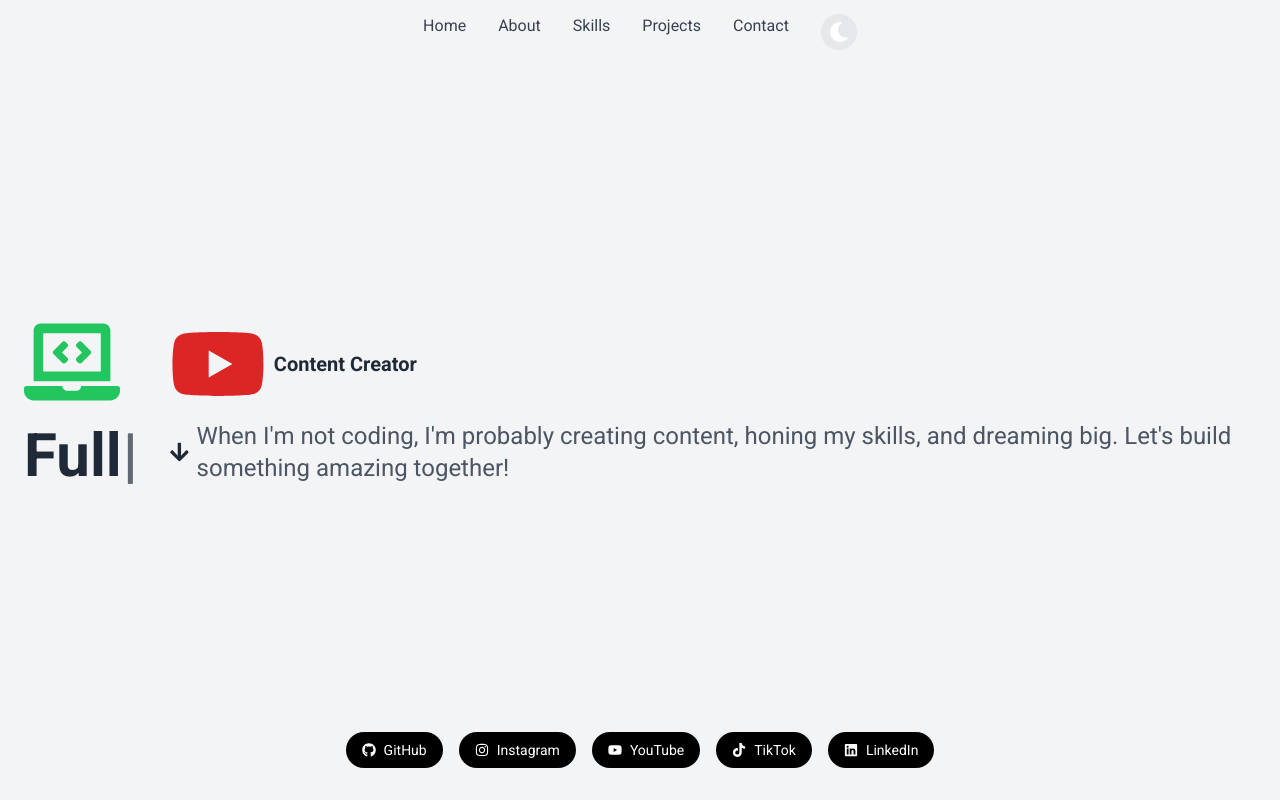
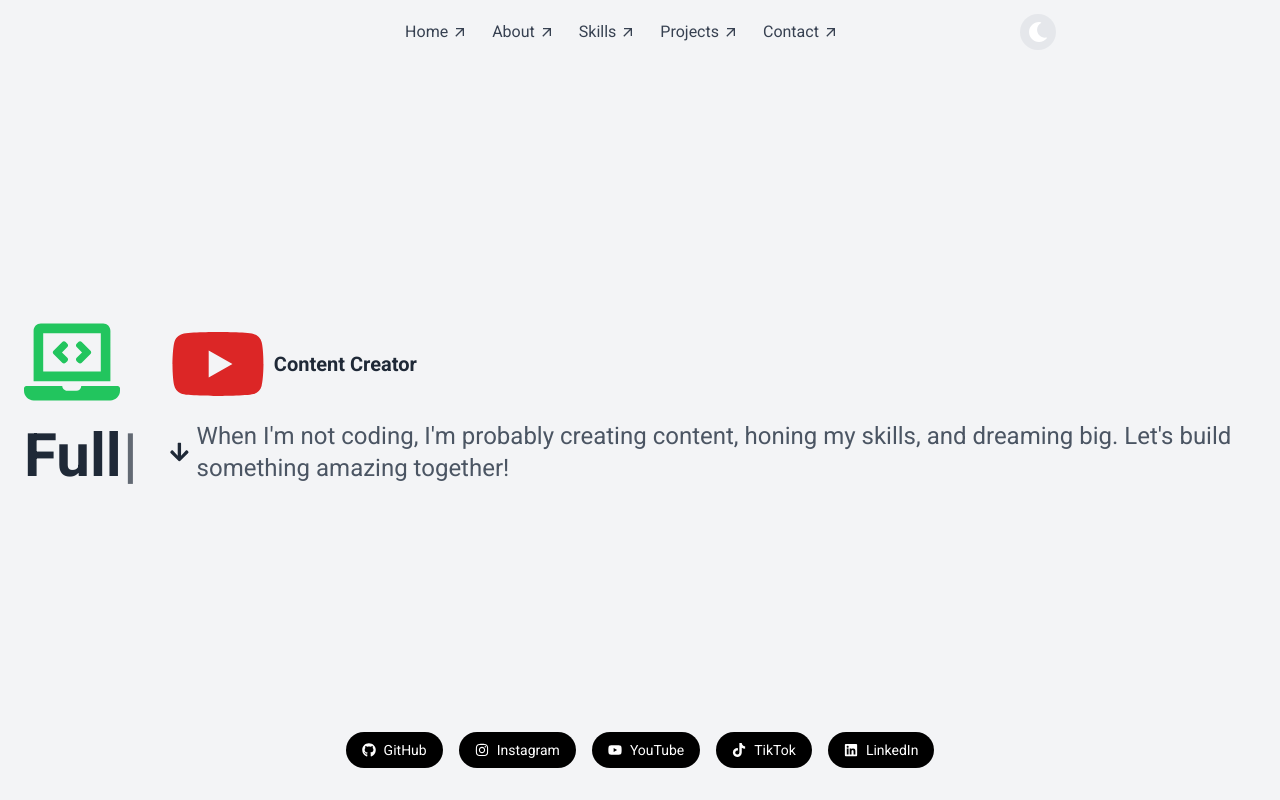
Before and after one commit to codewithdann0/my-portfolio, a Next.js app: page / in a window 1280 px wide. Shown: the top 800 px of the page. Built offline with nearby package versions, Linux system fonts and the light colour scheme.

Commit message:
The navbar style modified

```diff
--- a/app/components/Navbar.jsx
+++ b/app/components/Navbar.jsx
@@ -1,42 +1,39 @@
-// components/Navbar.tsx
-'use client'
+'use client';
 import { useState } from 'react';
 import Link from 'next/link';
-import { Link as ScrollLink } from 'react-scroll';
+import { MdOutlineArrowOutward } from 'react-icons/md';
 import ThemeToggle from './ThemeToggle';
 
 export default function Navbar() {
   const [isOpen, setIsOpen] = useState(false);
+
   return (
-    <nav className="fixed w-full top-0 z-50 ">
-      <div className="max-w-7xl mx-auto px-4 sm:px-6 lg:px-8">
+    <nav className="fixed w-full top-0 z-50">
+      <div className="max-w-4xl mx-auto px-4 sm:px-6 lg:px-8">
         <div className="flex items-center justify-between h-16">
-          <div className="flex items-center">
-            <Link href="/" className="text-2xl font-bold text-blue-600">
-              {/* Logo or Brand Name */}
-            </Link>
+          {/* Logo / Brand */}
+          <Link href="/" className="text-2xl font-bold text-blue-600">
+            {/* Logo or Brand Name */}
+
+          </Link>
+          {/* Desktop Menu */}
+          <div className="hidden md:flex space-x-6">
+            {['Home', 'About', 'Skills', 'Projects', 'Contact'].map((item, index) => (
+              <Link
+                key={index}
+                href={`#${item.toLowerCase()}`}
+                className="relative flex items-center text-gray-700 dark:text-gray-300 transition duration-300"
+              >
+                <span className="relative z-10">{item}</span>
+                <MdOutlineArrowOutward className="ml-1 text-base" />
+                <div className="absolute inset-0 bg-blue-100 dark:bg-gray-700 rounded-full scale-0 hover:scale-100 transition-transform duration-300 ease-in-out -z-1" />
+              </Link>
+            ))}
           </div>
-          <div className="hidden md:flex flex-grow justify-center space-x-8">
-            <Link href="/" className="text-gray-700 dark:text-gray-300 hover:text-blue-600">
-              Home
-            </Link>
-            <Link href="#about" className="text-gray-700 dark:text-gray-300 hover:text-blue-600">
-              About
-            </Link>
-            <Link href="#skills" className="text-gray-700 dark:text-gray-300 hover:text-blue-600"> {/* Added Skills link */}
-              Skills
-            </Link>
-            <Link href="#projects" className="text-gray-700 dark:text-gray-300 hover:text-blue-600">
-              Projects
-            </Link>
-            <Link href="#contact" className="text-gray-700 dark:text-gray-300 hover:text-blue-600">
-              Contact
-            </Link>
-
-            <ThemeToggle  className="mr-2"/>
+          {/* Theme Toggle */}
+          <div className="hidden md:block">
+            <ThemeToggle />
           </div>
-          {/* Theme Toggle Button */}
-
           {/* Mobile Menu Button */}
           <div className="-mr-2 flex md:hidden">
             <button
@@ -63,20 +60,17 @@ export default function Navbar() {
       </div>
       {/* Mobile Menu */}
       {isOpen && (
-        <div className="md:hidden">
-          <div className="px-2 pt-2 pb-3 space-y-1 ml-2">
-            <Link href="#" className="block px-3 py-2 text-base font-medium text-gray-700 hover:bg-gray-100">
-              Home
-            </Link>
-            <Link href="#about" className="block px-3 py-2 text-base font-medium text-gray-700 hover:bg-gray-100">
-              About
-            </Link>
-            <Link href="#projects" className="block px-3 py-2 text-base font-medium text-gray-700 hover:bg-gray-100">
-              Projects
-            </Link>
-            <Link href="#contact" className="block px-3 py-2 text-base font-medium text-gray-700 hover:bg-gray-100">
-              Contact
-            </Link>
+        <div className="md:hidden bg-white dark:bg-gray-800">
+          <div className="px-2 pt-2 pb-3 space-y-1">
+            {['Home', 'About', 'Skills', 'Projects', 'Contact'].map((item, index) => (
+              <Link
+                key={index}
+                href={`#${item.toLowerCase()}`}
+                className="block px-3 py-2 text-base font-medium text-gray-700 hover:bg-gray-100 dark:text-gray-300 dark:hover:bg-gray-700 rounded-md"
+              >
+                {item}
+              </Link>
+            ))}
             <ThemeToggle />
           </div>
         </div>
```
